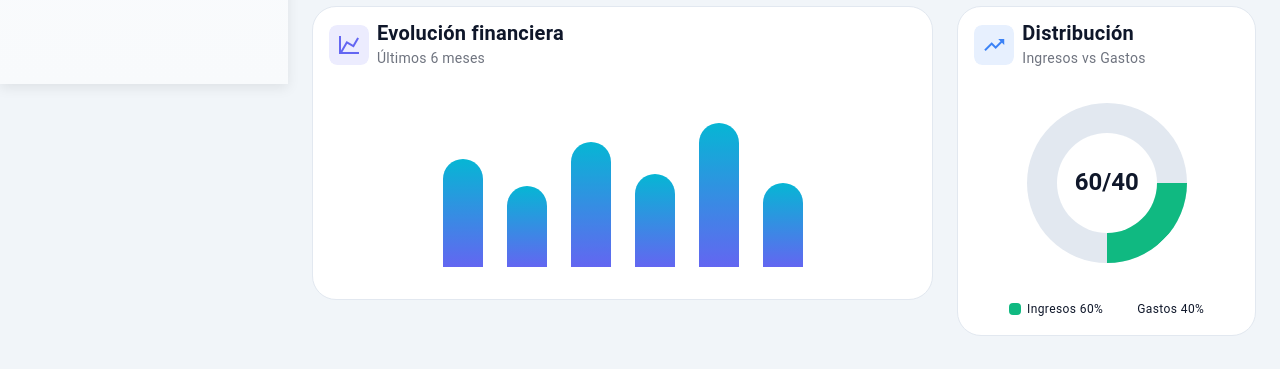
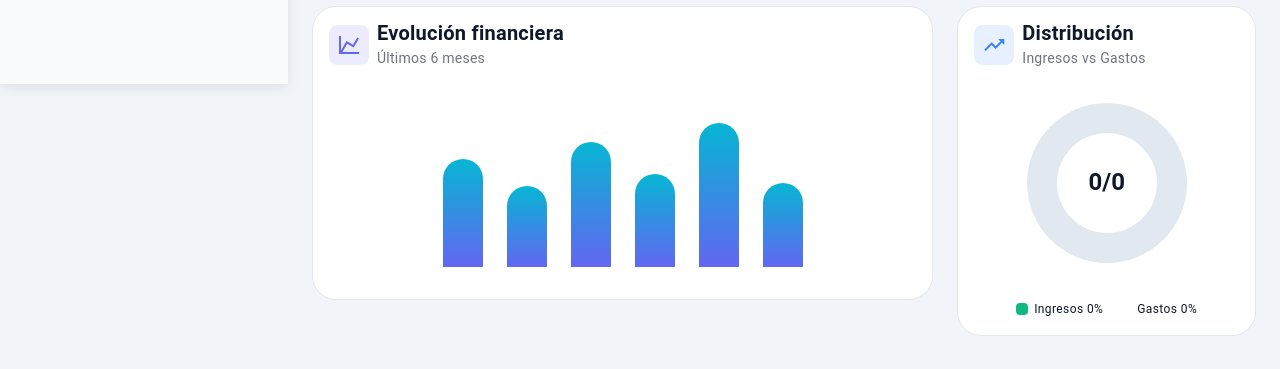
Before and after one commit to EmanuelRdzM/quinzenal-web, a Vue app: page /dashboard in a window 1280 px wide. Shown: the part 716-1085 px from the top of the page. Built offline with nearby package versions, Linux system fonts and the light colour scheme; no server answers.

Commit message:
feat: Enhance Dashboard with dynamic income/expense distribution and update donut chart styling

```diff
--- a/src/pages/Dashboard/DashboardPage.vue
+++ b/src/pages/Dashboard/DashboardPage.vue
@@ -201,21 +201,19 @@
             <v-card-subtitle>Ingresos vs Gastos</v-card-subtitle>
           </v-card-item>
           <v-card-text class="d-flex flex-column align-center">
-            <div class="donut-chart-placeholder">
-              <div class="donut-segment income" />
-              <div class="donut-segment expense" />
+            <div class="donut-chart-placeholder" :style="donutChartStyle">
               <div class="donut-center">
-                <span class="text-h5 font-weight-bold">60/40</span>
+                <span class="text-h5 font-weight-bold">{{ distributionLabel }}</span>
               </div>
             </div>
             <div class="d-flex justify-center ga-4 mt-4">
               <div class="d-flex align-center">
                 <div class="legend-dot income" />
-                <span class="text-caption">Ingresos 60%</span>
+                <span class="text-caption">Ingresos {{ distribution.incomePercent }}%</span>
               </div>
               <div class="d-flex align-center">
                 <div class="legend-dot expense" />
-                <span class="text-caption">Gastos 40%</span>
+                <span class="text-caption">Gastos {{ distribution.expensePercent }}%</span>
               </div>
             </div>
           </v-card-text>
@@ -377,6 +375,45 @@ const getPeriodProgress = computed(() => {
 const periodBalanceClass = computed(() =>
   Number(currentPeriodSummary.value?.balanceTotal || 0) >= 0 ? 'text-success' : 'text-error'
 )
+
+const distribution = computed(() => {
+  const income = Number(currentPeriodSummary.value?.totalIncome || 0)
+  const expense = Number(currentPeriodSummary.value?.totalExpense || 0)
+  const total = income + expense
+
+  if (total <= 0) {
+    return {
+      incomePercent: 0,
+      expensePercent: 0
+    }
+  }
+
+  const incomePercent = Math.round((income / total) * 100)
+
+  return {
+    incomePercent,
+    expensePercent: 100 - incomePercent
+  }
+})
+
+const distributionLabel = computed(() =>
+  distribution.value.incomePercent + distribution.value.expensePercent === 0
+    ? '0/0'
+    : `${distribution.value.incomePercent}/${distribution.value.expensePercent}`
+)
+
+const donutChartStyle = computed(() => {
+  if (distribution.value.incomePercent + distribution.value.expensePercent === 0) {
+    return { background: 'var(--color-border)' }
+  }
+
+  return {
+    background: `conic-gradient(
+      var(--color-success) 0 ${distribution.value.incomePercent}%,
+      var(--color-error) ${distribution.value.incomePercent}% 100%
+    )`
+  }
+})
 
 // KPIs mejorados
 const kpis = computed(() => {
@@ -628,23 +665,7 @@ onMounted(loadDashboard)
   background: var(--color-border);
   overflow: hidden;
   margin: 20px 0;
-}
-
-.donut-segment {
-  position: absolute;
-  width: 100%;
-  height: 100%;
-  clip-path: polygon(50% 50%, 100% 0, 100% 100%);
-}
-
-.donut-segment.income {
-  background: var(--color-success);
-  transform: rotate(45deg);
-}
-
-.donut-segment.expense {
-  background: var(--color-error);
-  transform: rotate(225deg);
+  transition: background 0.3s ease;
 }
 
 .donut-center {
--- a/vite.config.js
+++ b/vite.config.js
@@ -8,4 +8,23 @@ export default defineConfig({
     vue(),
     tailwindcss()
   ],
+  build: {
+    chunkSizeWarningLimit: 550,
+    rollupOptions: {
+      output: {
+        manualChunks(id) {
+          if (!id.includes('node_modules')) return
+
+          if (id.includes('vuetify')) return 'vuetify'
+          if (id.includes('vue-router')) return 'vue-router'
+          if (id.includes('pinia')) return 'pinia'
+          if (id.includes('axios')) return 'axios'
+          if (id.includes('dayjs')) return 'dayjs'
+          if (id.includes('vue')) return 'vue-core'
+
+          return 'vendor'
+        }
+      }
+    }
+  }
 })
```
